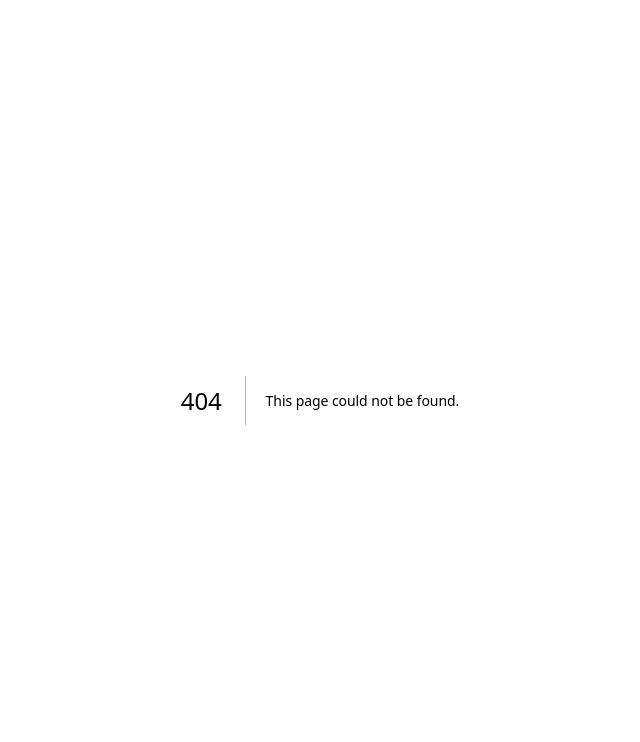
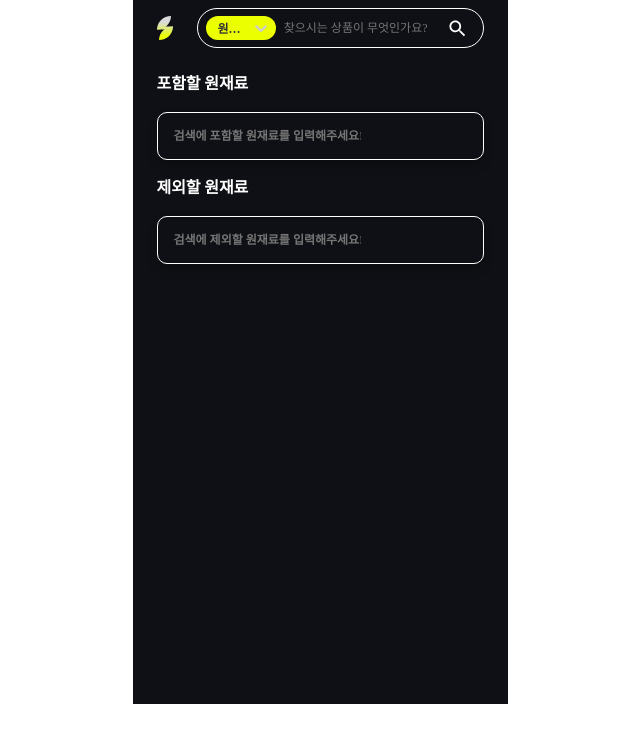
Before and after one commit to dev-munchkins/TruthTag-FE, a Next.js app: page /search in a window 1280 px wide. Before the commit this address had no page. Shown: the top 742 px of the page, without its empty margins (320-960 px from the left). Built offline with nearby package versions, Linux system fonts and the light colour scheme; a web font is replaced by a local one.

Commit message:
feat: 검색 페이지 UI 제작 1차 완성

```diff
--- a/package.json
+++ b/package.json
@@ -13,6 +13,8 @@
     "next": "14.1.4",
     "react": "^18",
     "react-dom": "^18",
+    "react-dropdown": "^1.11.0",
+    "react-select": "^5.8.0",
     "styled-components": "^6.1.8"
   },
   "devDependencies": {
--- /dev/null
+++ b/src/pages/search/index.tsx
@@ -0,0 +1,227 @@
+import React, { useState } from "react";
+import LogoImg from "@assets/svg/Vector.svg";
+import styled from "styled-components";
+import Select, { StylesConfig } from "react-select";
+import SearchIcon from "@assets/svg/Search.svg";
+import Line from "@assets/svg/Line 25.svg";
+
+const index = () => {
+  const options = [
+    { value: "상품명", label: "상품명" },
+    { value: "원재료", label: "원재료" },
+  ];
+
+  const [selectedOption, setSelectedOption] = useState(options[1]);
+
+  const howtWordsItemList = [0, 0, 0, 0, 0, 0, 0, 0];
+
+  console.log(selectedOption);
+  return (
+    <div style={{ padding: "0 24px" }}>
+      <SearchHeader>
+        <LogoImg />
+        <SearchBar>
+          <Select
+            defaultValue={selectedOption}
+            onChange={(e) => e && setSelectedOption(e)}
+            options={options}
+            styles={{
+              control: (baseStyles, state) => ({
+                ...baseStyles,
+                borderRadius: "100px",
+                backgroundColor: "#EBFF00",
+                height: "24px",
+                minHeight: "24px",
+                padding: "0px",
+                margin: "0px",
+                alignItems: "center",
+                border: "0px",
+              }),
+              indicatorsContainer: (baseStyles, state) => ({
+                ...baseStyles,
+                padding: "0px",
+                height: "24px",
+                margin: "0px",
+                "& > div": {
+                  padding: "0px",
+                  paddingRight: "5px",
+                },
+                "& > span": {
+                  display: "none",
+                },
+              }),
+              input: (baseStyles, state) => ({
+                ...baseStyles,
+                padding: "0px",
+                margin: "0px",
+              }),
+              valueContainer: (baseStyles, state) => ({
+                ...baseStyles,
+                width: "60px",
+                padding: "0px",
+
+                fontFamily: "Noto Sans KR",
+                fontSize: "12px",
+                fontStyle: "normal",
+                fontWeight: "900",
+                lineHeight: "normal",
+
+                margin: "0px",
+                paddingLeft: "10px",
+              }),
+              option: (baseStyle, state) => ({
+                ...baseStyle,
+                color: "black",
+
+                fontFamily: "Noto Sans KR",
+                fontSize: "12px",
+                fontStyle: "normal",
+                fontWeight: "900",
+                lineHeight: "normal",
+
+                backgroundColor: state.isSelected ? "lightgray" : "white",
+              }),
+            }}
+          />
+          <SearchField placeholder="찾으시는 상품이 무엇인가요?"></SearchField>
+          <SearchIcon />
+        </SearchBar>
+      </SearchHeader>
+
+      {selectedOption.value === "상품명" ? (
+        <HotSearchWordsSection>
+          <HotSearchWordsTitle>인기 검색어</HotSearchWordsTitle>
+          {howtWordsItemList.map((item, index) => (
+            <div>
+              <HotSearchWordsItem key={index}>
+                <span style={{ marginRight: "21px", color: "#EBFF00" }}>
+                  {index + 1}
+                </span>
+                {item}
+                {howtWordsItemList.length - 1 === index ? <></> : <Line />}
+              </HotSearchWordsItem>
+            </div>
+          ))}
+        </HotSearchWordsSection>
+      ) : (
+        <RawMaterialSection>
+          <RawMaterialTitle>포함할 원재료</RawMaterialTitle>
+          <SRawMaterialInput placeholder="검색에 포함할 원재료를 입력해주세요!"></SRawMaterialInput>
+          <RawMaterialTitle>제외할 원재료</RawMaterialTitle>
+          <SRawMaterialInput placeholder="검색에 제외할 원재료를 입력해주세요!"></SRawMaterialInput>
+        </RawMaterialSection>
+      )}
+    </div>
+  );
+};
+
+export default index;
+
+const SearchHeader = styled.div`
+  padding: 8 24px;
+  display: flex;
+  justify-content: space-between;
+  align-items: center;
+  height: 56px;
+`;
+
+const SearchBar = styled.div`
+  width: 287px;
+  height: 40px;
+  padding: 8px 16px 8px 8px;
+  align-items: center;
+  gap: 8px;
+  border-radius: 100px;
+  border: 0.5px solid var(--True-White, #fff);
+
+  color: var(--TP-White, rgba(255, 255, 255, 0.5));
+  font-family: "Noto Sans KR";
+  font-size: 12px;
+  font-style: normal;
+  font-weight: 500;
+  line-height: normal;
+
+  display: inline-flex;
+`;
+
+const SearchField = styled.input`
+  width: 159px;
+  color: var(--True-White, var(--True-White, #fff));
+  font-family: "Noto Sans KR";
+  font-size: 12px;
+  font-style: normal;
+  font-weight: 500;
+  line-height: normal;
+`;
+
+const HotSearchWordsSection = styled.div``;
+
+const HotSearchWordsTitle = styled.div`
+  color: var(--True-White, var(--True-White, #fff));
+  font-family: "Noto Sans KR";
+  font-size: 16px;
+  font-style: normal;
+  font-weight: 700;
+  line-height: 36px; /* 225% */
+  width: 375px;
+  height: 56px;
+  display: flex;
+  align-items: center;
+`;
+
+const HotSearchWordsItem = styled.div`
+  color: var(--True-White, var(--True-White, #fff));
+  font-family: "Noto Sans KR";
+  font-size: 12px;
+  font-style: normal;
+  font-weight: 400;
+  line-height: 20px; /* 166.667% */
+  height: 52px;
+  display: flex;
+  align-items: center;
+  flex-wrap: wrap;
+`;
+
+const RawMaterialSection = styled.div`
+  margin-bottom: 440px;
+`;
+
+const RawMaterialTitle = styled.div`
+  width: 375px;
+  height: 56px;
+  flex-shrink: 0;
+  color: var(--True-White, var(--True-White, #fff));
+  font-family: "Noto Sans KR";
+  font-size: 16px;
+  font-style: normal;
+  font-weight: 700;
+  line-height: 36px; /* 225% */
+  display: flex;
+  align-items: center;
+`;
+
+const SRawMaterialInput = styled.input`
+  border-radius: 10px;
+  border: 0.5px solid var(--True-White, #fff);
+
+  box-shadow: 0px 5px 10px 0px rgba(0, 0, 0, 0.25);
+
+  display: flex;
+  width: 327px;
+  height: 48px;
+  padding: 16px 122px 15px 16px;
+  align-items: center;
+  flex-shrink: 0;
+  color: var(--True-Yellow, #ebff00);
+  text-align: justify;
+  font-family: "Noto Sans KR";
+  font-size: 12px;
+  font-style: normal;
+  line-height: normal;
+  font-weight: 700;
+
+  ::placeholder {
+    color: var(--TP-White, rgba(255, 255, 255, 0.5));
+    font-weight: 400;
+  }
+`;
```
Also changed, not shown: src/pages/detail/index.tsx (added, +11 -0 lines), src/pages/index.tsx (+9 -1 lines), public/assets/svg/Line 25.svg (added), 1 other file (tests, documents, lock files or other folders).
